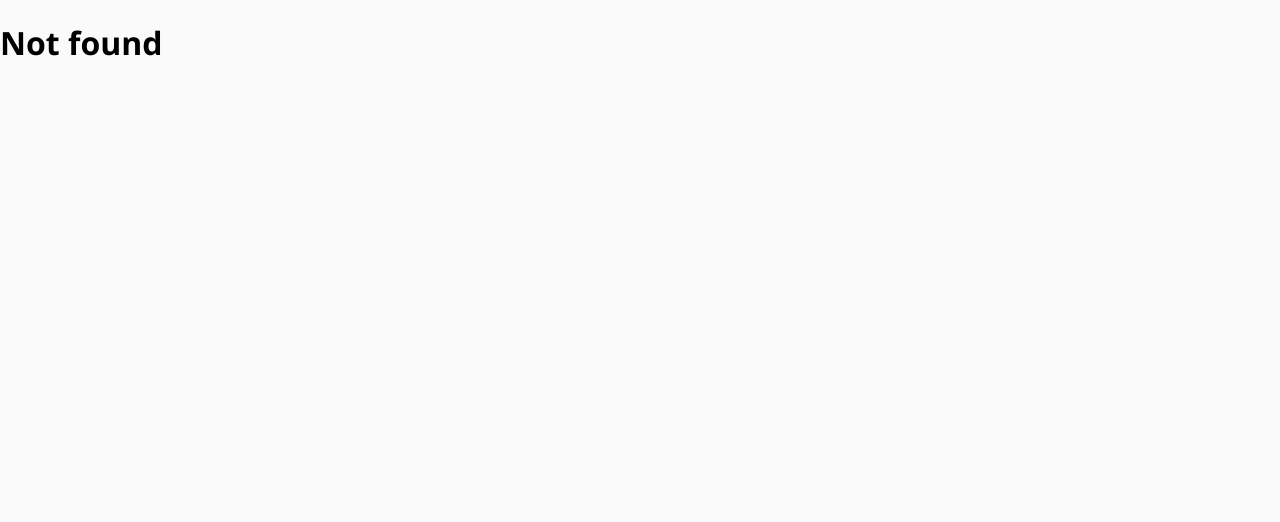
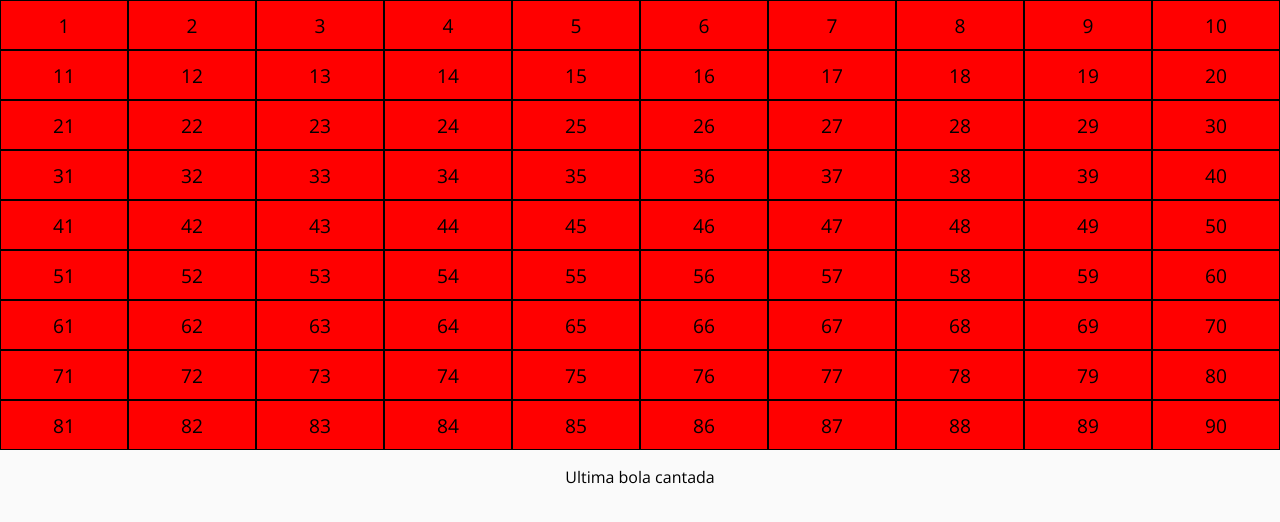
Before and after one commit to desamatheus/test-blog, a React (Create React App) app: page /bingo in a window 1280 px wide. Shown: the top 522 px of the page. Built offline with nearby package versions, Linux system fonts and the light colour scheme.

Commit message:
adc o bingo

```diff
--- a/src/App.jsx
+++ b/src/App.jsx
@@ -6,6 +6,7 @@ import Users from './componentes/pages/Users';
 import UserBlog from './componentes/pages/UserBlog';
 import PostForm from './componentes/pages/PostForm';
 import { BrowserRouter, Route, Routes } from 'react-router-dom';
+import Bingo from './componentes/pages/Bingo';
 
 function App() {
   return (
@@ -16,6 +17,7 @@ function App() {
         <Route path='/users/:userId' element={<UserBlog />} />
         <Route path='/users/:userId/post' element={<PostForm />} />
         <Route path='*' element={<h1>Not found </h1>} />
+        <Route path='/bingo' element={<Bingo />} />
       </Routes>
     </BrowserRouter>
   );
--- a/src/bingoProjeto.jsx
+++ b/src/componentes/pages/Bingo.jsx
@@ -1,7 +1,7 @@
 import React, { useState } from 'react';
-import './App.css';
+import '../../styles/bingo.css';
 
-function App() {
+function Bingo() {
   const [vermelhos, setVermelhos] = useState({});
   const [ultimaDivClicada, setUltimaDivClicada] = useState('');
 
@@ -54,4 +54,4 @@ function App() {
   );
 }
 
-export default App;
+export default Bingo;
--- /dev/null
+++ b/src/styles/bingo.css
@@ -0,0 +1,31 @@
+.App {
+  text-align: center;
+}
+
+.ctnFlex {
+  display: flex;
+  flex-wrap: wrap;
+  justify-content: flex-start;
+}
+
+.ctnFlex > div {
+  width: 10%;
+  height: 50px;
+  border: 1px solid black;
+  display: flex;
+  justify-content: center;
+  align-items: center;
+  font-size: 1.2em;
+}
+
+.op1 {
+  background-color: green;
+}
+
+.op2 {
+  background-color: red;
+}
+
+.newColumn {
+  clear: both;
+}
```
